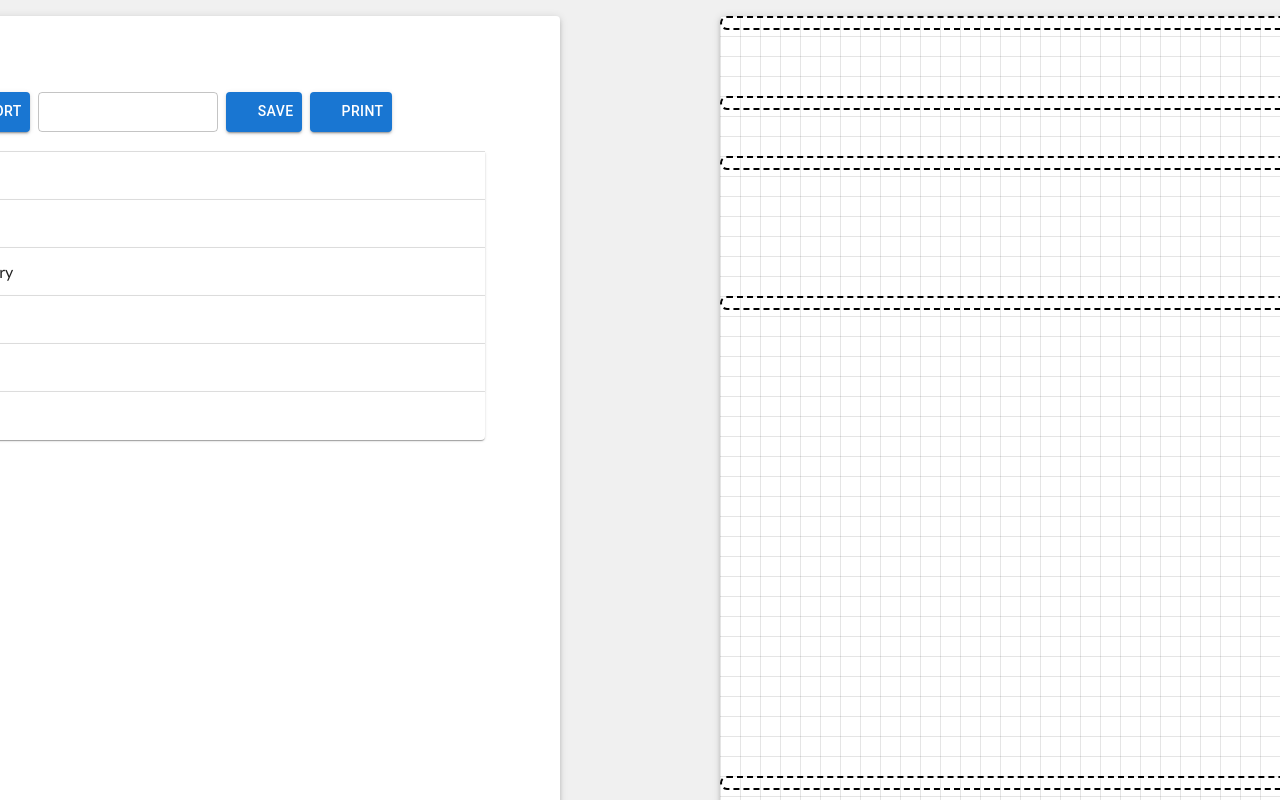
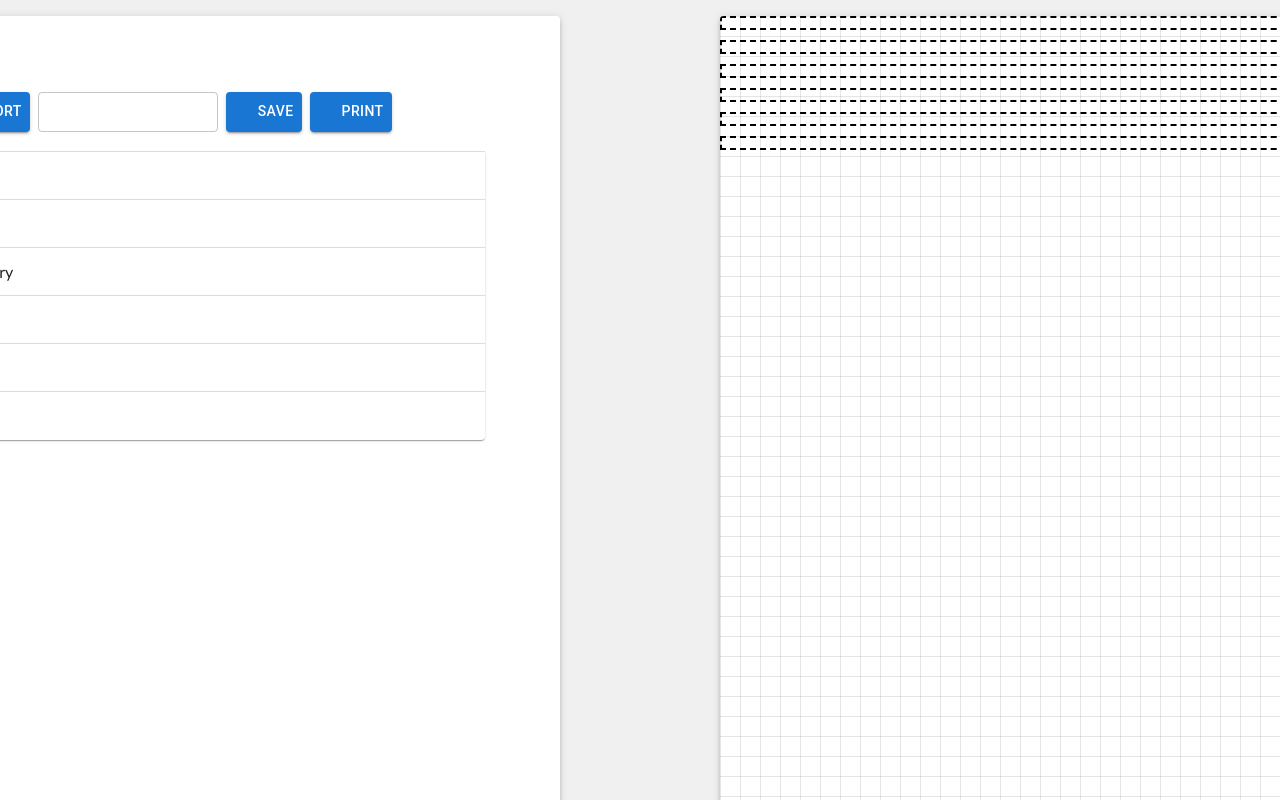
Before and after one commit to smamirshahi/squeezy-cv, a React (Vite) app: page / in a window 1280 px wide. Shown: the top 800 px of the page. Built offline with nearby package versions, Linux system fonts and the light colour scheme; some icons are missing; what runtypes would draw is missing.

Commit message:
[CV-10] Prevent collision on items

```diff
--- a/package.json
+++ b/package.json
@@ -14,6 +14,7 @@
   "dependencies": {
     "@dnd-kit/core": "^6.3.1",
     "@dnd-kit/modifiers": "^9.0.0",
+    "@dnd-kit/utilities": "^3.2.2",
     "@emotion/react": "^11.14.0",
     "@emotion/styled": "^11.14.0",
     "@mui/icons-material": "^7.0.2",
--- a/src/components/drag-and-drop/dnd-kit-wrapper.tsx
+++ b/src/components/drag-and-drop/dnd-kit-wrapper.tsx
@@ -1,14 +1,13 @@
 import { useState } from "react";
 import { DndContext, DragEndEvent } from "@dnd-kit/core";
 import { restrictToParentElement } from "@dnd-kit/modifiers";
-import { Draggable } from "@components/drag-and-drop/draggable";
 import { A4_DIMENSION_MM } from "@custom-styles/custom-styles";
 import { Paper } from "@mui/material";
 import {
   items,
   GRID_SIZE,
-  snapToGrid,
 } from "@components/drag-and-drop/dnd-kit-wrapper-helper";
+import { SortableItem } from "@components/drag-and-drop/sortable-item";
 
 interface Props {
   /** The reference to the content (the A4 paper container) */
@@ -16,29 +15,26 @@ interface Props {
 }
 
 export function DnDKitWrapper({ contentRef }: Props): JSX.Element {
-  const initialPositions = items.reduce<
-    Record<string, { x: number; y: number }>
-  >(
-    (acc, item) => ({
-      ...acc,
-      [item.id]: item.position,
-    }),
-    {}
-  );
-  const [positions, setPositions] = useState(initialPositions);
+  const [order, setOrder] = useState(items.map((item) => item.id));
+
+  function arrayMove<T>(array: readonly T[], from: number, to: number): T[] {
+    const newArray = array.slice();
+    const [moved] = newArray.splice(from, 1);
+    newArray.splice(to, 0, moved);
+    return newArray;
+  }
 
   function handleDragEnd(event: DragEndEvent): void {
-    const { active, delta } = event;
+    const { active, over } = event;
 
-    setPositions((prev) => {
-      const newX = prev[active.id].x + delta.x;
-      const newY = prev[active.id].y + delta.y;
+    if (over && active.id !== over.id) {
+      setOrder((prev) => {
+        const oldIndex = prev.indexOf(active.id as string);
+        const newIndex = prev.indexOf(over.id as string);
 
-      return {
-        ...prev,
-        [active.id]: { x: snapToGrid(newX), y: snapToGrid(newY) },
-      };
-    });
+        return arrayMove(prev, oldIndex, newIndex);
+      });
+    }
   }
 
   return (
@@ -68,24 +64,14 @@ export function DnDKitWrapper({ contentRef }: Props): JSX.Element {
         modifiers={[restrictToParentElement]}
         onDragEnd={handleDragEnd}
       >
-        {items.map((item) => (
-          <Draggable
-            key={item.id}
-            id={item.id}
-            userStyle={{
-              position: "absolute",
-              backgroundColor: "transparent",
-              border: "2px dashed black",
-              left: positions[item.id].x,
-              top: positions[item.id].y,
-              padding: "5px",
-              margin: "0px",
-              width: "100%",
-            }}
-          >
-            {item.element}
-          </Draggable>
-        ))}
+        {order.map((id) => {
+          const item = items.find((i) => i.id === id)!;
+          return (
+            <SortableItem key={id} id={id}>
+              {item.element}
+            </SortableItem>
+          );
+        })}
       </DndContext>
     </Paper>
   );
--- /dev/null
+++ b/src/components/drag-and-drop/sortable-item.tsx
@@ -0,0 +1,48 @@
+import { useDraggable, useDroppable } from "@dnd-kit/core";
+import { CSS } from "@dnd-kit/utilities";
+import { PropsWithChildren } from "react";
+
+interface Props {
+  /** Unique identifier */
+  id: string;
+}
+
+/**
+ * Wraps children with draggable and droppable behaviour so that items can be
+ * reordered within a list.
+ */
+export function SortableItem({
+  id,
+  children,
+}: PropsWithChildren<Props>): JSX.Element {
+  const {
+    setNodeRef: setDraggableRef,
+    listeners,
+    attributes,
+    transform,
+  } = useDraggable({ id });
+  const { setNodeRef: setDroppableRef } = useDroppable({ id });
+
+  const style: React.CSSProperties = {
+    transform: CSS.Translate.toString(transform),
+    backgroundColor: "transparent",
+    border: "2px dashed black",
+    padding: "5px",
+    marginBottom: "10px",
+    width: "100%",
+  };
+
+  return (
+    <div
+      ref={(node) => {
+        setDraggableRef(node);
+        setDroppableRef(node);
+      }}
+      style={style}
+      {...listeners}
+      {...attributes}
+    >
+      {children}
+    </div>
+  );
+}
```
Also changed, not shown: 1 other file (tests, documents, lock files or other folders).
